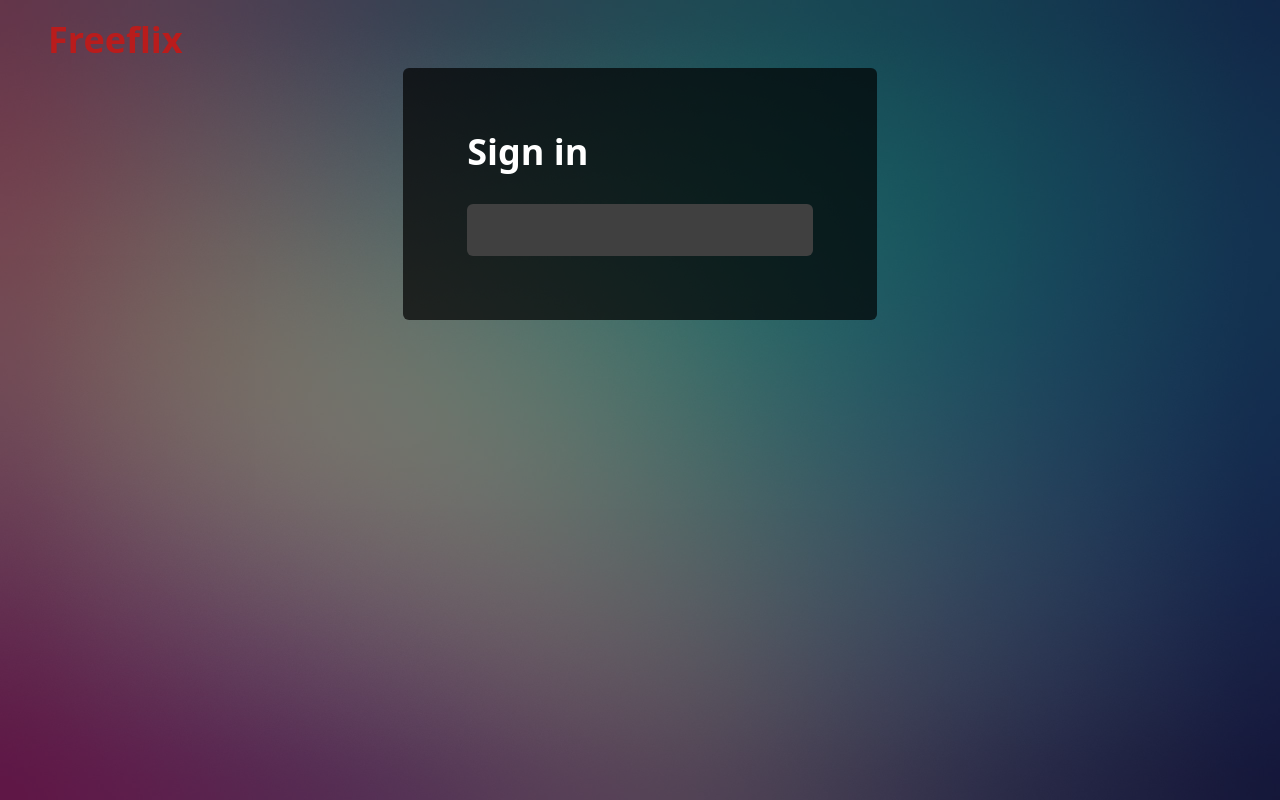
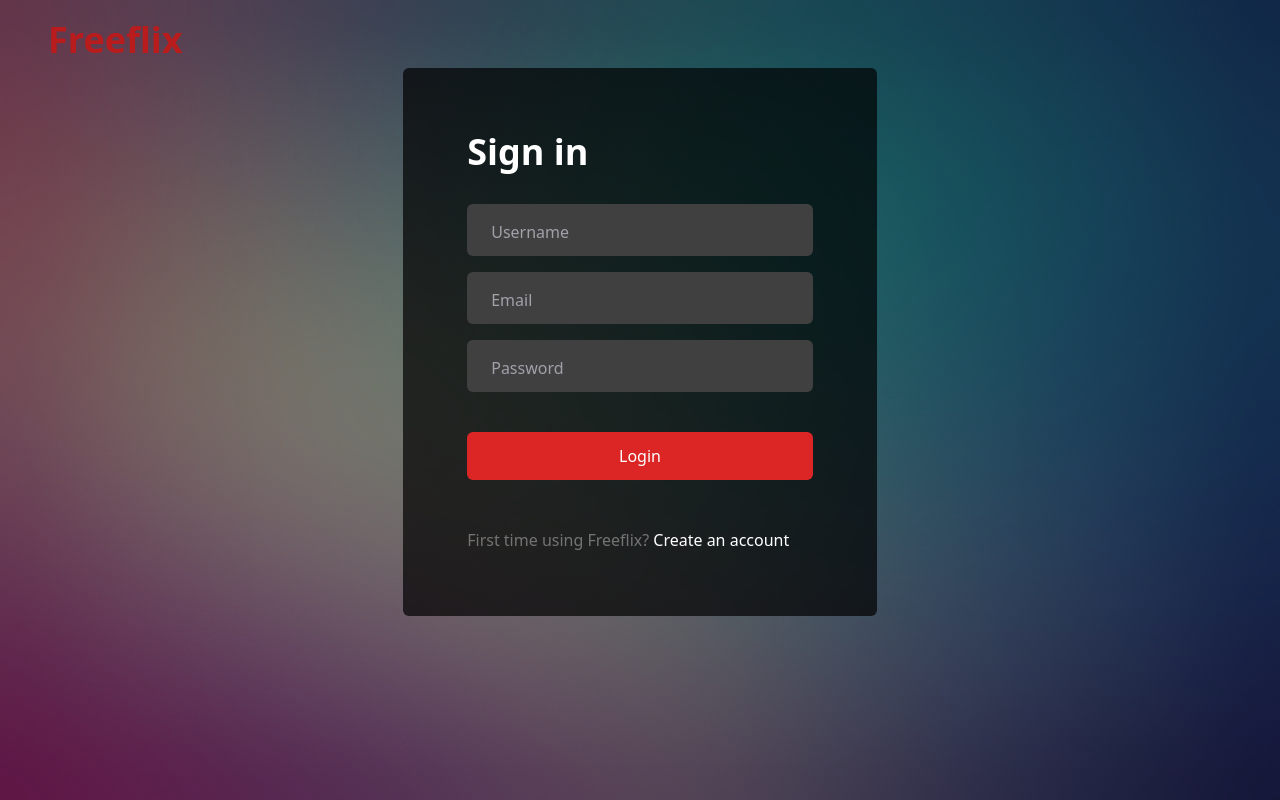
Before and after one commit to ElDev1/freeflix, a Next.js app: page /auth in a window 1280 px wide. Built offline with nearby package versions, Linux system fonts and the light colour scheme.

Commit message:
add state to input component

```diff
--- a/components/Input.tsx
+++ b/components/Input.tsx
@@ -5,7 +5,7 @@
 	onChange: any
 	value: string
 	label: string
-	type: string
+	type?: string
 }
 
 const Input: React.FC<InputProps> = ({
--- a/pages/auth.tsx
+++ b/pages/auth.tsx
@@ -1,6 +1,17 @@
+import { useState, useCallback } from 'react'
 import Input from '../components/Input'
 
 const Auth = () => {
+  const [email, setEmail] = useState('')
+  const [name, setName] = useState('')
+  const [password, setPassword] = useState('')
+
+  const [variant, setVariant] = useState('login')
+
+  const toggleVariant = useCallback(() => {
+    setVariant((currentVariant) => currentVariant === "login" ? "register": "login")
+  }, [])
+
 	return (
 		<div className="relative h-full w-full bg-[url('/images/hero.jpg')] bg-no-repeat bg-center bg-fixed bg-cover ">
 			<div className="bg-black w-full h-full lg:bg-opacity-50">
@@ -12,8 +23,36 @@
 								Sign in
 							</h2>
 							<div className="flex flex-col gap-4">
-								<Input />
+                <Input
+                  label="Username"
+                  onChange={(e: any) => setName(e.target.value)}
+                  id="name"
+                  value={name}
+                />
+                <Input
+                  label="Email"
+                  onChange={(e: any) => setEmail(e.target.value)}
+                  id="email"
+                  type="email"
+                  value={email}
+								/>
+                <Input
+                  label="Password"
+                  onChange={(e: any) => setPassword(e.target.value)}
+                  id="password"
+                  type="password"
+                  value={password}
+								/>
 							</div>
+              <button className="bg-red-600 py-3 text-white rounded-md w-full mt-10 hover:bg-red-700 transition">
+                Login
+              </button>
+              <p className="text-neutral-500 mt-12">
+                First time using Freeflix?
+                <span className="text-white ml-1 hover:underline cursor-pointer">
+                  Create an account
+                </span>
+              </p>
 						</div>
 					</div>
 				</nav>
```
